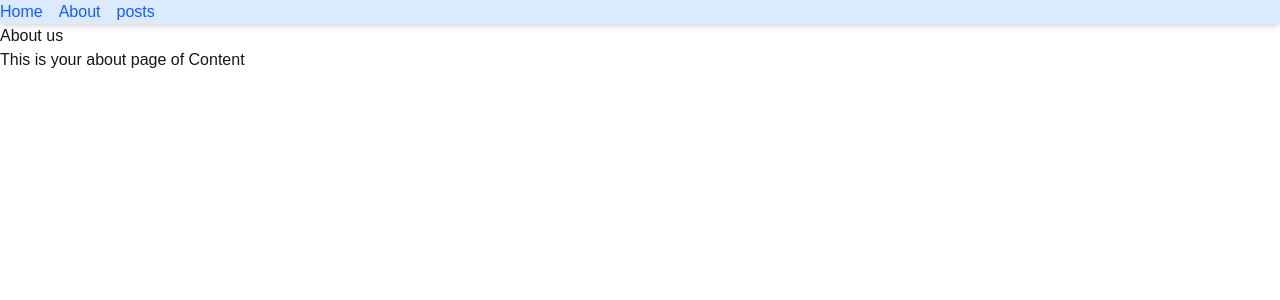
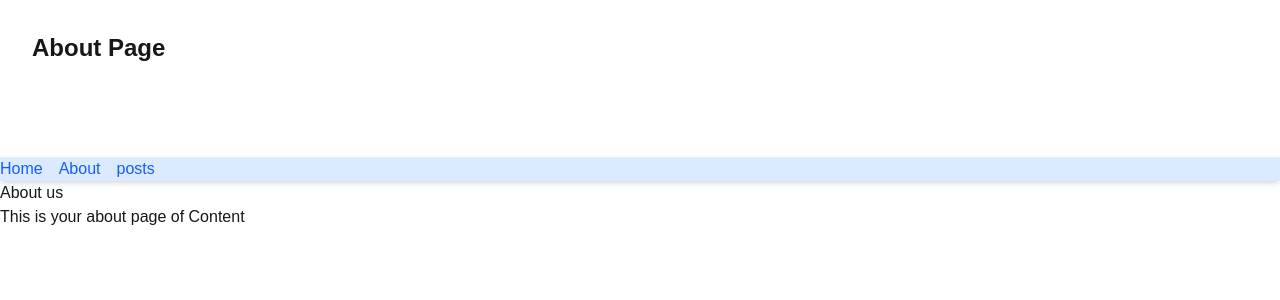
Before and after one commit to blaemedia/alx-project-0x02-setup, a Next.js app in the folder alx-project-0x02/: page /about in a window 1280 px wide. Shown: the top 300 px of the page. Built offline with nearby package versions, Linux system fonts and the light colour scheme.

Commit message:
Set Up a Next.js Project

```diff
--- a/alx-project-0x02/interfaces/index.ts
+++ b/alx-project-0x02/interfaces/index.ts
@@ -24,12 +24,16 @@ export interface UserProps{
 
 export interface ButtonProps {
   label?: string;
+  children?: React.ReactNode;
   onClick?: () => void;
+
+  /** Size of the button */
+  size?: "small" | "medium" | "large";
+
+  /** Shape (border-radius) */
+  shape?: "rounded-sm" | "rounded-md" | "rounded-full";
+
+  className?: string;
   disabled?: boolean;
   type?: "button" | "submit" | "reset";
-  className?: string;
-  children?: React.ReactNode;
-
-  // Added to satisfy the test
-  size?: "small" | "medium" | "large";
 }
--- a/alx-project-0x02/next.config.ts
+++ b/alx-project-0x02/next.config.ts
@@ -3,6 +3,16 @@ import type { NextConfig } from "next";
 const nextConfig: NextConfig = {
   /* config options here */
   reactStrictMode: true,
+
+  "compilerOptions": {
+    "jsx": "react-jsx",
+    "types": ["react", "react-dom"],
+    "allowJs": true,
+    "esModuleInterop": true,
+    "moduleResolution": "node"
+  }
 };
 
+
+
 export default nextConfig;
--- a/alx-project-0x02/pages/about.tsx
+++ b/alx-project-0x02/pages/about.tsx
@@ -5,8 +5,31 @@ import Header from "@/components/layout/Header";
 export default function AboutPage(){
     return(
         <>
-        <Header/>
+
+
+
         <main>
+
+            <div className="p-8 space-y-4">
+            <h1 className="text-2xl font-bold">About Page</h1>
+
+            {/* Small + rounded-sm */}
+            <Button size="small" shape="rounded-sm">
+                Small – Rounded SM
+            </Button>
+
+            {/* Medium + rounded-md */}
+            <Button size="medium" shape="rounded-md">
+                Medium – Rounded MD
+            </Button>
+
+            {/* Large + rounded-full */}
+            <Button size="large" shape="rounded-full">
+                Large – Rounded FULL
+            </Button>
+            </div>
+            <Header/>
+
             <h1>About us</h1>
             <p>This is your about page of Content</p>
             <div>
```
